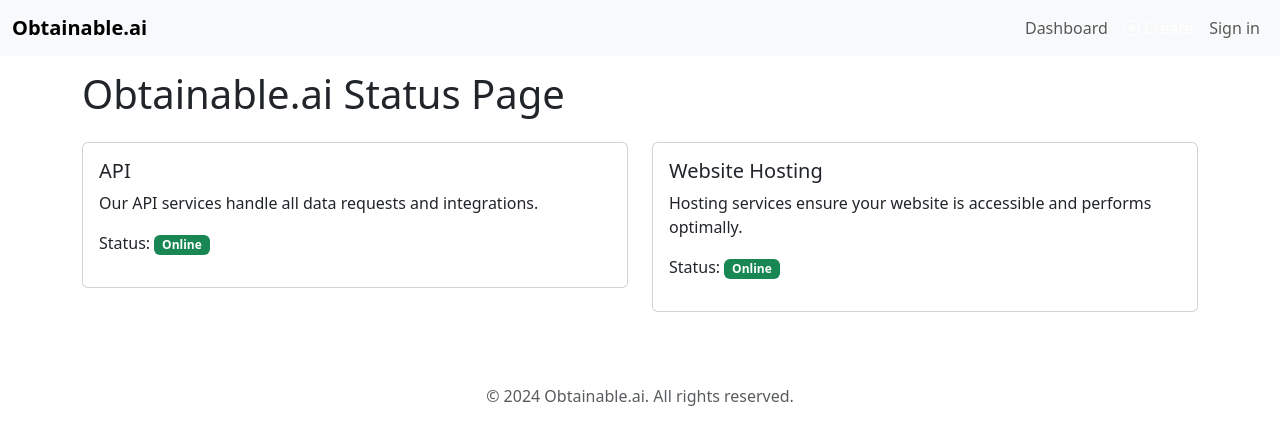
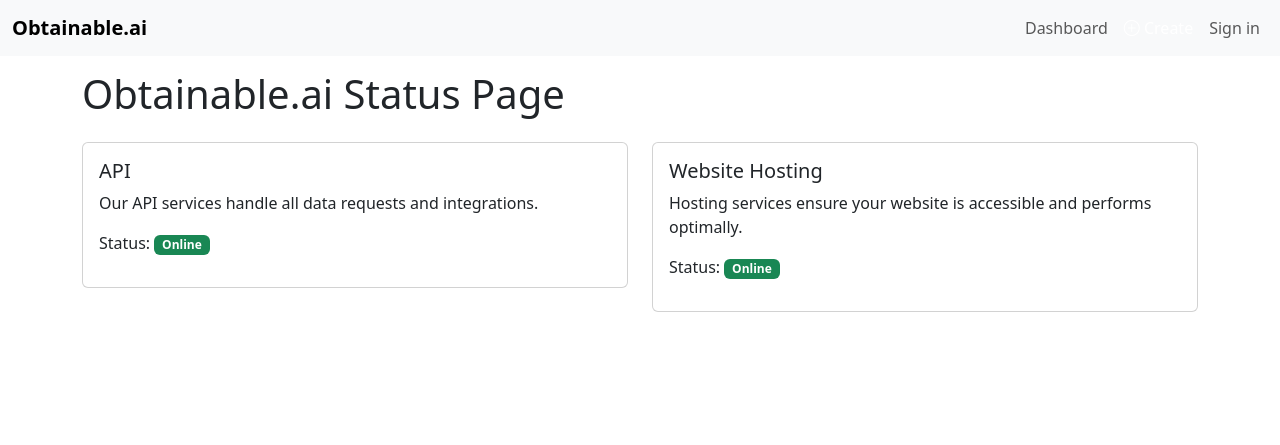
Before and after one commit to Obtainable-ai/status, a Jekyll site: the page built from index.md, in a window 1280 px wide. Shown: the top 445 px of the page. Built offline with Jekyll 4.4.1, drawn with Linux system fonts in a browser that asks for light colours.

Commit message:
Update index.md

```diff
--- a/index.md
+++ b/index.md
@@ -31,5 +31,4 @@ title: Status Page
 
 <!-- Footer -->
 <footer class="mt-5">
-  <p class="text-center text-muted">&copy; 2024 Obtainable.ai. All rights reserved.</p>
 </footer>
```
